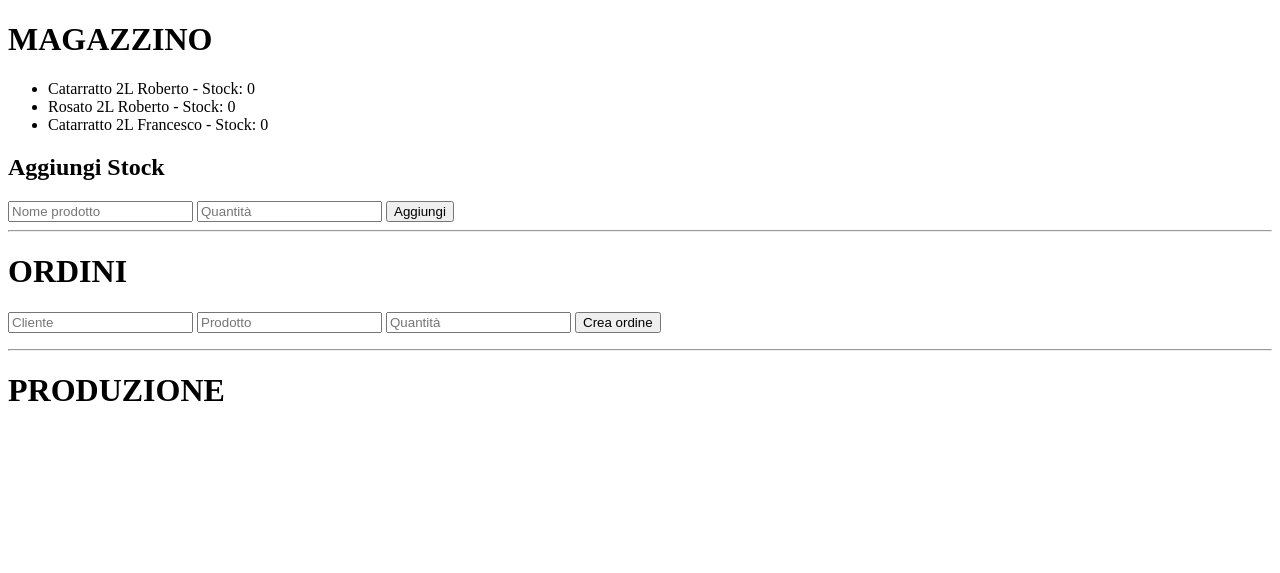
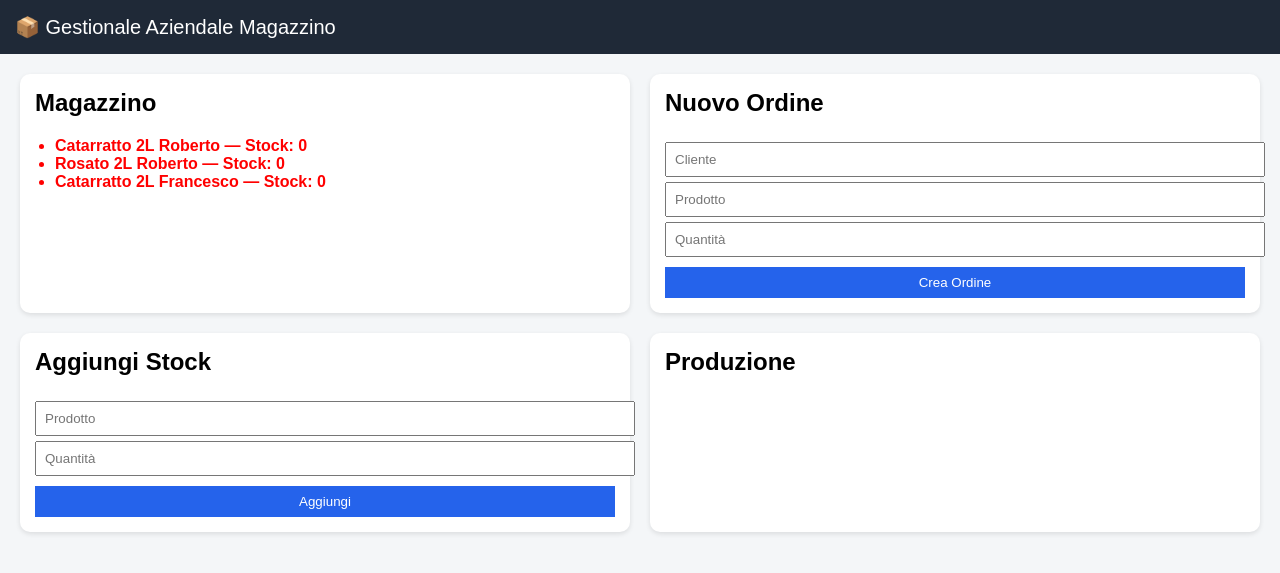
Before and after one commit to Galc987/gestionale-magazzino, a Flask app: page / in a window 1280 px wide. Shown: the top 573 px of the page. Run offline with Flask 3, Linux system fonts and the light colour scheme.

Commit message:
Update index.html

```diff
--- a/templates/index.html
+++ b/templates/index.html
@@ -2,50 +2,124 @@
 <html>
 <head>
     <title>Gestionale Magazzino</title>
+    <style>
+        body {
+            font-family: Arial;
+            background: #f4f6f8;
+            margin: 0;
+            padding: 0;
+        }
+
+        header {
+            background: #1f2937;
+            color: white;
+            padding: 15px;
+            font-size: 20px;
+        }
+
+        .container {
+            padding: 20px;
+            display: grid;
+            grid-template-columns: 1fr 1fr;
+            gap: 20px;
+        }
+
+        .card {
+            background: white;
+            padding: 15px;
+            border-radius: 10px;
+            box-shadow: 0 2px 5px rgba(0,0,0,0.1);
+        }
+
+        h2 {
+            margin-top: 0;
+        }
+
+        .stock-low {
+            color: red;
+            font-weight: bold;
+        }
+
+        input, button {
+            padding: 8px;
+            margin-top: 5px;
+            width: 100%;
+        }
+
+        button {
+            background: #2563eb;
+            color: white;
+            border: none;
+            cursor: pointer;
+            margin-top: 10px;
+        }
+
+        button:hover {
+            background: #1d4ed8;
+        }
+
+        ul {
+            padding-left: 20px;
+        }
+    </style>
 </head>
+
 <body>
 
-<h1>MAGAZZINO</h1>
+<header>
+    📦 Gestionale Aziendale Magazzino
+</header>
+
+<div class="container">
+
+    <!-- MAGAZZINO -->
+    <div class="card">
+        <h2>Magazzino</h2>
 
         <ul>
         {% for p in products %}
-    <li>{{p.name}} - Stock: {{p.stock}}</li>
+            <li class="{% if p.stock == 0 %}stock-low{% endif %}">
+                {{p.name}} — Stock: {{p.stock}}
+            </li>
         {% endfor %}
         </ul>
+    </div>
 
-<h2>Aggiungi Stock</h2>
-<form method="POST" action="/add_stock">
-    <input name="product" placeholder="Nome prodotto">
-    <input name="qty" type="number" placeholder="Quantità">
-    <button type="submit">Aggiungi</button>
-</form>
-
-<hr>
-
-<h1>ORDINI</h1>
+    <!-- ORDINI -->
+    <div class="card">
+        <h2>Nuovo Ordine</h2>
 
         <form method="POST" action="/add_order">
             <input name="client" placeholder="Cliente">
             <input name="product" placeholder="Prodotto">
             <input name="qty" type="number" placeholder="Quantità">
-    <button type="submit">Crea ordine</button>
+            <button type="submit">Crea Ordine</button>
         </form>
+    </div>
 
-<ul>
-{% for o in orders %}
-    <li>{{o.client}} - {{o.product}} - {{o.qty}} ({{o.status}})</li>
-{% endfor %}
-</ul>
+    <!-- STOCK -->
+    <div class="card">
+        <h2>Aggiungi Stock</h2>
 
-<hr>
+        <form method="POST" action="/add_stock">
+            <input name="product" placeholder="Prodotto">
+            <input name="qty" type="number" placeholder="Quantità">
+            <button type="submit">Aggiungi</button>
+        </form>
+    </div>
 
-<h1>PRODUZIONE</h1>
+    <!-- PRODUZIONE -->
+    <div class="card">
+        <h2>Produzione</h2>
 
         <ul>
         {% for p in production %}
-    <li>{{p.product}} - {{p.qty}}</li>
+            <li>{{p.product}} — {{p.qty}}</li>
         {% endfor %}
         </ul>
+    </div>
+
+</div>
 
 </body>
 </html>
```
Lines whose indentation alone changed are shown as unchanged.
